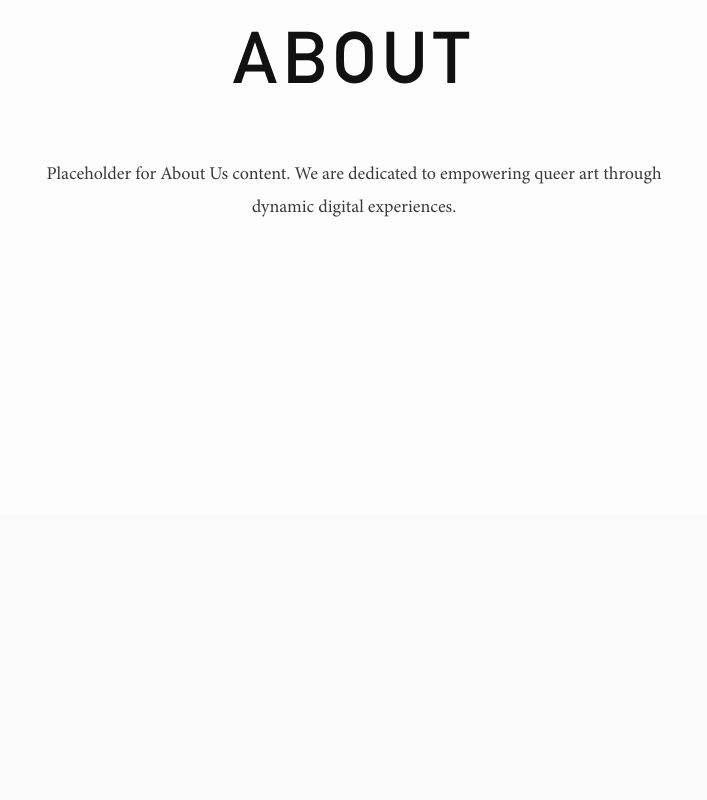
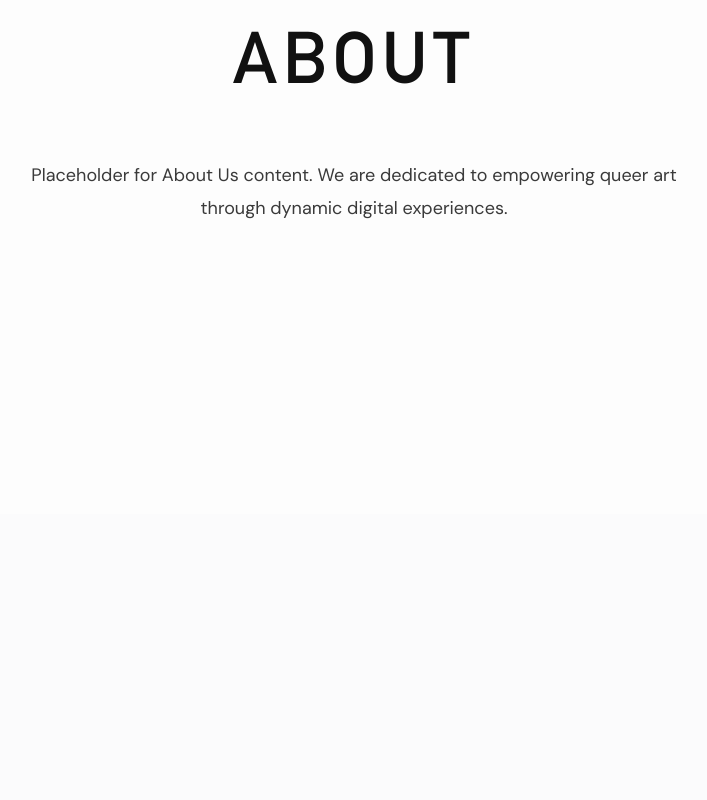
Before and after one commit to JTReerink/adseum, a website with bundled scripts: page public/index.html in a window 1280 px wide. Shown: the part 1086-1886 px from the top of the page, without its empty margins (286-993 px from the left). Built offline with nearby package versions, Linux system fonts and the light colour scheme; no server answers.

Commit message:
Use DM Sans for body copy

```diff
--- a/public/style.css
+++ b/public/style.css
@@ -21,14 +21,6 @@
 @font-face {
     font-family: 'DM Sans';
     src: url('./fonts/DMSans_18pt-Regular.ttf') format('truetype');
-    font-weight: 400;
-    font-style: normal;
-    font-display: swap;
-}
-
-@font-face {
-    font-family: 'Minion Pro';
-    src: url('./fonts/MinionPro-Regular.otf') format('opentype');
     font-weight: 400;
     font-style: normal;
     font-display: swap;
@@ -338,7 +330,7 @@ body:not(.intro-complete) .subtitle-anim {
     font-size: 1.125rem;
     line-height: 1.85;
     max-width: 38em;
-    font-family: 'Minion Pro', serif;
+    font-family: 'DM Sans', sans-serif;
 }
 
 .rich-content ul,
```
Also changed, not shown: .claude/settings.local.json.
